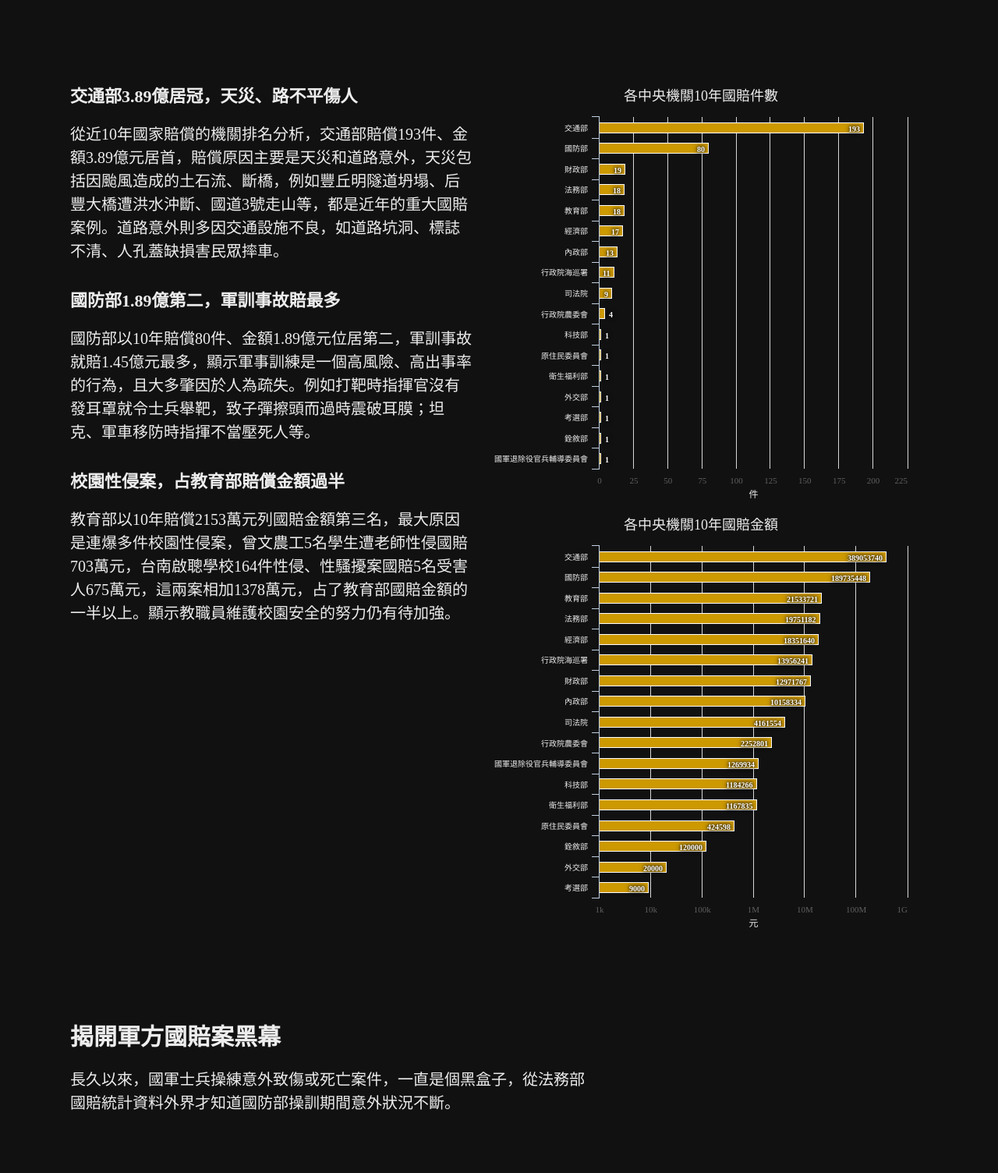
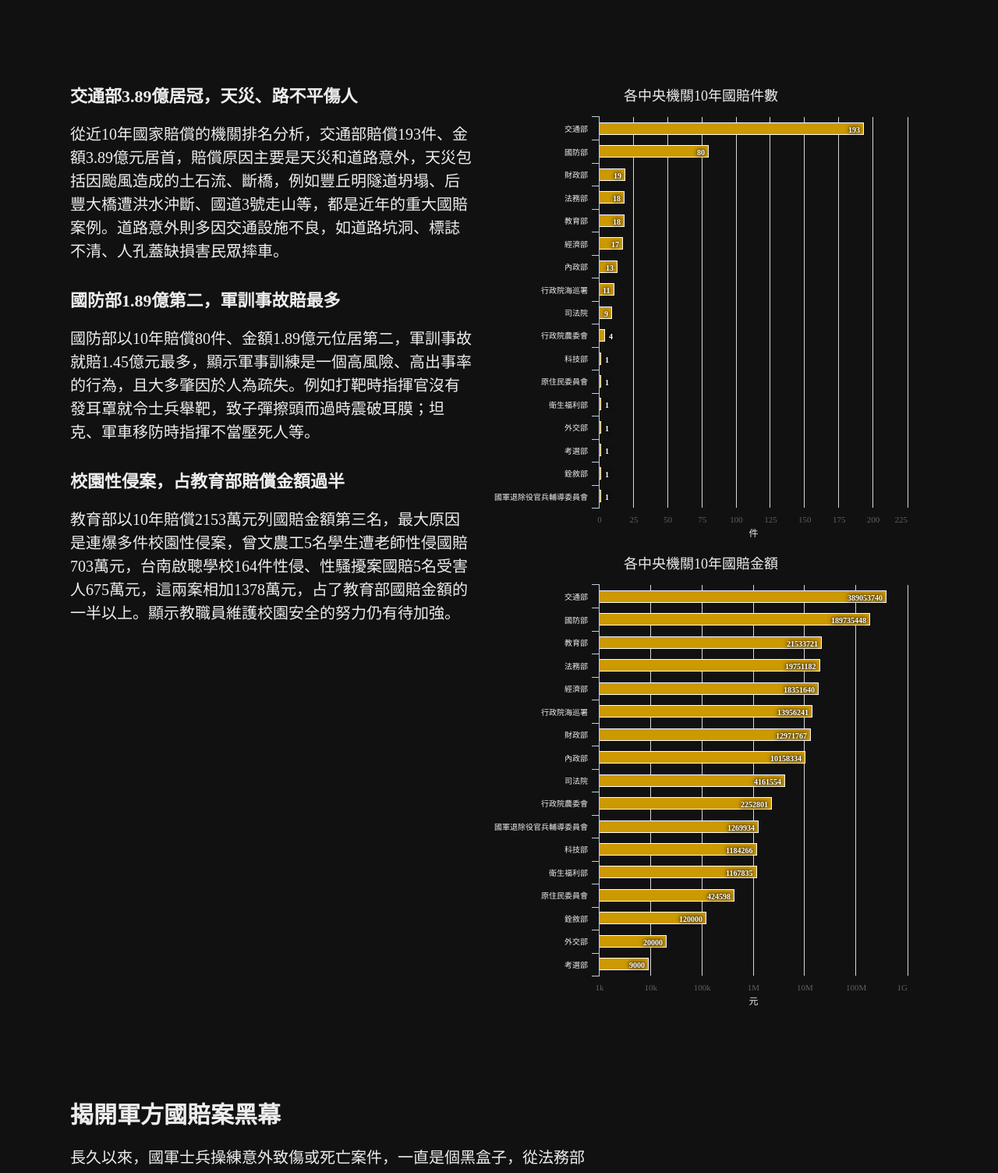
Before and after one commit to HappyBall/udncompensate, a PHP site: page / in a window 1280 px wide. Shown: the part 1407-2911 px from the top of the page at 78% size. Run offline with PHP 8.4, Linux system fonts and the light colour scheme.

Commit message:
web final v1

```diff
--- a/css/index.css
+++ b/css/index.css
@@ -316,7 +316,7 @@ hr {
 	display: table;
 	/*float: left;*/
 	margin-left: 3%;
-	height: 550px;
+	height: 600px;
 }
 
 .main-highcharts-text-block{
--- a/js/compensate_index.js
+++ b/js/compensate_index.js
@@ -233,7 +233,7 @@ $(document).ready(function(){
 		            enabled: false
 		        },
 		        tooltip: {
-		            pointFormat: ' <b>{point.y:.0f} </b>件'
+		            pointFormat: ' <b>{point.y:.0f} </b>元'
 		        },
 		        series: [{
 		            color:'#CC9900',
```
